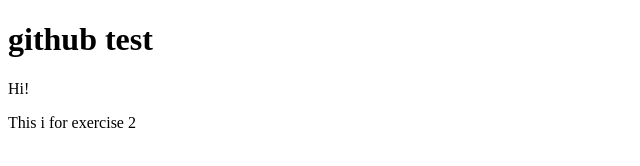
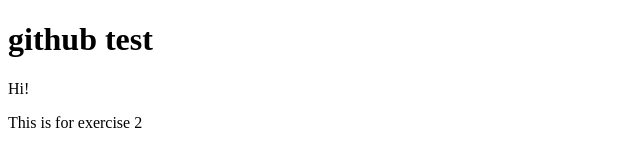
Before and after one commit to kdencker93/gittest, a plain HTML site: page GitTest/WebContent/Index.html in a window 1280 px wide. Shown: the full height of the page, 0-640 px from the left. Drawn offline with Linux system fonts and the light colour scheme.

Commit message:
little change

```diff
--- a/GitTest/WebContent/Index.html
+++ b/GitTest/WebContent/Index.html
@@ -7,6 +7,6 @@
 <body>
 	<h1>github test</h1>
 	<p>Hi!</p>
-	<p>This i for exercise 2</p>
+	<p>This is for exercise 2</p>
 </body>
 </html>
```
